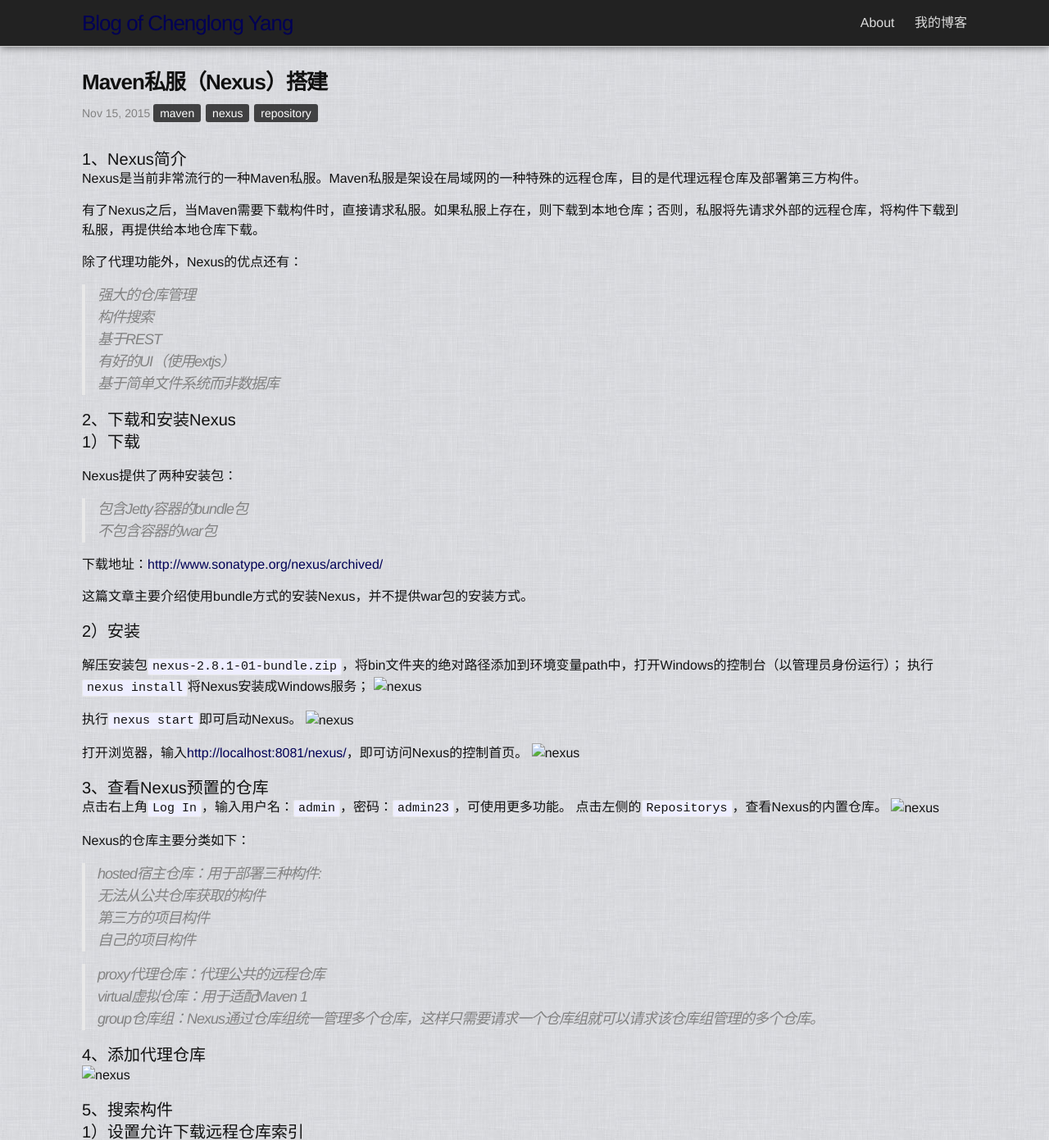
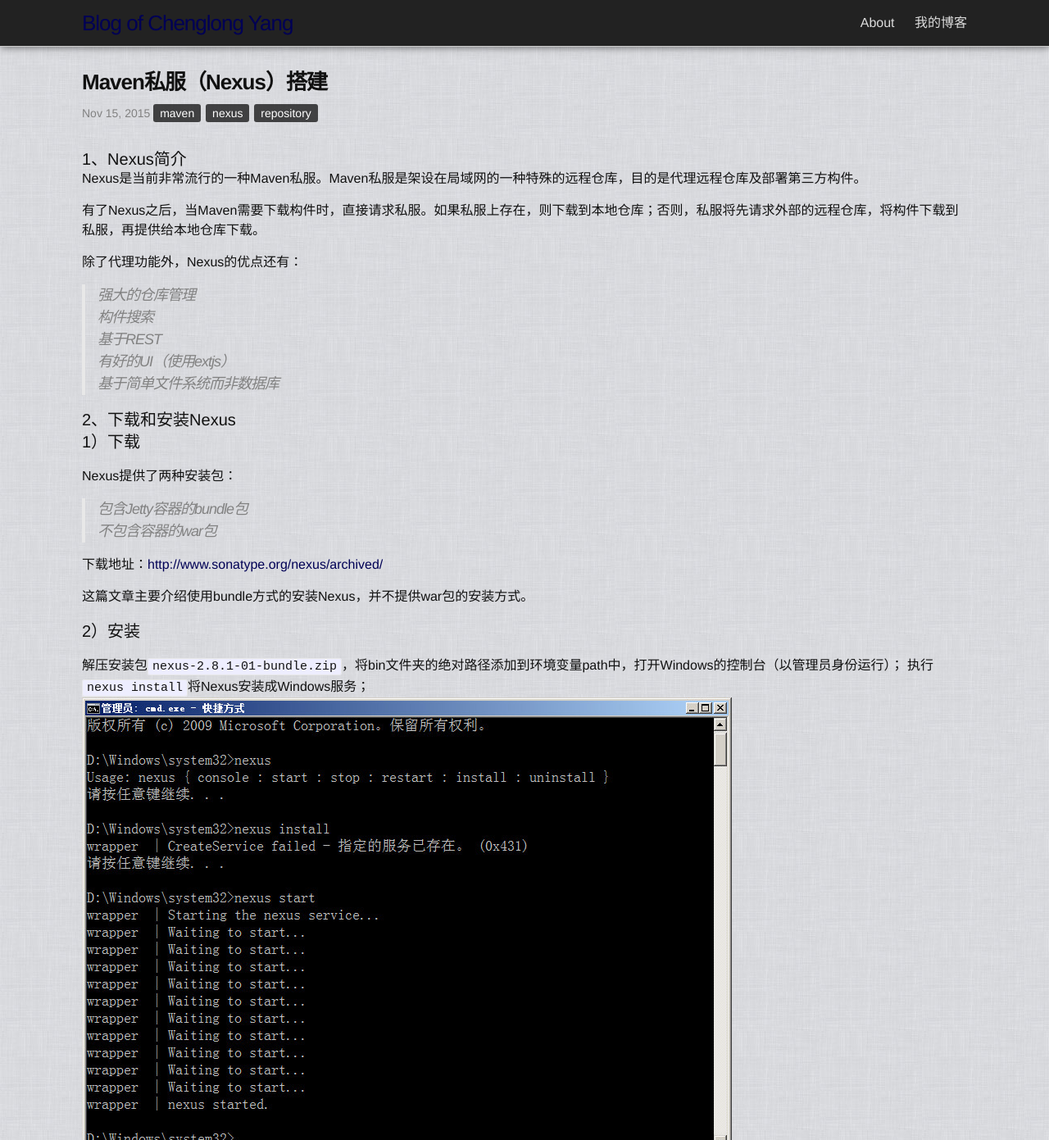
Before and after one commit to laurelyoung/laurelyoung.github.io, a Jekyll site: the page built from _posts/2015-11-15-Maven私服（Nexus）搭建.md, in a window 1280 px wide. Shown: the top 1391 px of the page at 82% size. Built offline with Jekyll 4.4.1, drawn with Linux system fonts in a browser that asks for light colours; grey boxes are pictures that could not be loaded.

Commit message:
fix image url

````diff
--- a/_posts/2015-11-15-Maven私服（Nexus）搭建.md
+++ b/_posts/2015-11-15-Maven私服（Nexus）搭建.md
@@ -32,18 +32,18 @@
 ####2）安装
 解压安装包`nexus-2.8.1-01-bundle.zip`，将bin文件夹的绝对路径添加到环境变量path中，打开Windows的控制台（以管理员身份运行）；
 执行`nexus install`将Nexus安装成Windows服务；
-![nexus]({{ post.url }}/static/images/launch_nexus_by_command.jpg)
+![nexus]({{ post.url }}/static/images/nexus/launch_nexus_by_command.jpg)
 
 执行`nexus start`即可启动Nexus。
-![nexus]({{ post.url }}/static/images/nexus_service_launched.jpg)
+![nexus]({{ post.url }}/static/images/nexus/nexus_service_launched.jpg)
 
 打开浏览器，输入[http://localhost:8081/nexus/](http://localhost:8081/nexus/)，即可访问Nexus的控制首页。
-![nexus]({{ post.url }}/static/images/nexus_home_unlogin.jpg)
+![nexus]({{ post.url }}/static/images/nexus/nexus_home_unlogin.jpg)
 
 ##3、查看Nexus预置的仓库
 点击右上角`Log In`，输入用户名：`admin`，密码：`admin23`，可使用更多功能。
 点击左侧的`Repositorys`，查看Nexus的内置仓库。
-![nexus]({{ post.url }}/static/images/nexus_home_login.jpg)
+![nexus]({{ post.url }}/static/images/nexus/nexus_home_login.jpg)
 
 Nexus的仓库主要分类如下：
 > * hosted宿主仓库：用于部署三种构件:
@@ -56,15 +56,15 @@
 > * group仓库组：Nexus通过仓库组统一管理多个仓库，这样只需要请求一个仓库组就可以请求该仓库组管理的多个仓库。
 
 ##4、添加代理仓库
-![nexus]({{ post.url }}/static/images/add_proxy_repo.jpg)
+![nexus]({{ post.url }}/static/images/nexus/add_proxy_repo.jpg)
 
 ##5、搜索构件
 ####1）设置允许下载远程仓库索引
-![nexus]({{ post.url }}/static/images/)
+![nexus]({{ post.url }}/static/images/nexus/)
 ####2）下载索引，并检查是否下载成功
-![nexus]({{ post.url }}/static/images/check_nexus_index_success.jpg)
+![nexus]({{ post.url }}/static/images/nexus/check_nexus_index_success.jpg)
 ####3）模糊搜索构件
-![nexus]({{ post.url }}/static/images/search-component.jpg)
+![nexus]({{ post.url }}/static/images/nexus/search-component.jpg)
 ##6、配置maven使用nexus
 只需要修改1个文件：`settings.xml`
 ```xml
@@ -109,5 +109,5 @@
 </servers>
 ```
 执行`mvn deploy`后，打开仓库地址，可以看到刚刚部署的构件已经上传到Nexus的私服仓库中。
-![nexus]({{ post.url }}/static/images/deploy_component_to_nexus.jpg)
-![nexus]({{ post.url }}/static/images/deploy_component_to_nexus_2.jpg)
+![nexus]({{ post.url }}/static/images/nexus/deploy_component_to_nexus.jpg)
+![nexus]({{ post.url }}/static/images/nexus/deploy_component_to_nexus_2.jpg)
````
